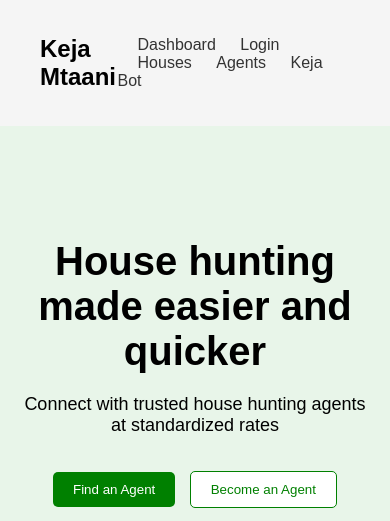
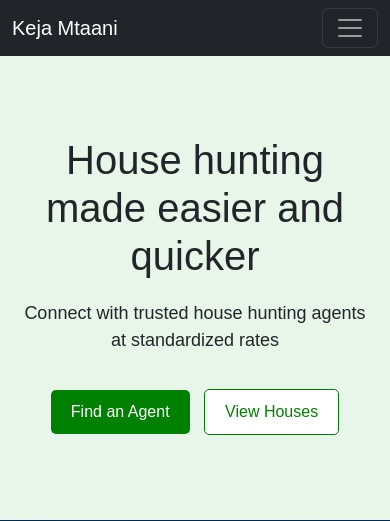
Before and after one commit to KihoroWangui/Keja-Mtaani, a Laravel app: page / in a window 390 px wide. Shown: the top 521 px of the page. Run offline with Laravel 12, Linux system fonts and the light colour scheme.

Commit message:
hamburger navbar

```diff
--- a/resources/views/welcome.blade.php
+++ b/resources/views/welcome.blade.php
@@ -3,6 +3,7 @@
 <head>
     <meta charset="UTF-8">
     <meta name="viewport" content="width=device-width, initial-scale=1.0">
+    <link href="https://cdn.jsdelivr.net/npm/bootstrap@5.3.3/dist/css/bootstrap.min.css" rel="stylesheet">
     <title>Keja Mtaani</title>
 
     <style>
@@ -77,7 +78,7 @@
         /* ================= HOW IT WORKS BACKGROUND ================= */
 
         section.section:nth-of-type(2) {
-            background-image: url('/images/section-background.webp');
+            background-image: url('/images/houses backgorund.png');
             background-size: cover;
             background-position: center;
             background-repeat: no-repeat;
@@ -137,17 +138,35 @@
 
     <!-- ================= NAVBAR ================= -->
 
-    <nav>
-        <h2>Keja Mtaani</h2>
 
-        <div>
-            <a href="<?= route('dashboard') ?>">Dashboard</a>
-            <a href="<?= route('auth') ?>">Login</a>
-            <a href="<?= route('houses') ?>">Houses</a>
-            <a href="<?= route('agents') ?>">Agents</a>
-            <a href="<?= route('bot') ?>">Keja Bot</a>
+<nav class="navbar navbar-expand-lg navbar-dark bg-dark">
+    <div class="container-fluid">
+
+        <h2 class="navbar-brand mb-0">Keja Mtaani</h2>
+
+        <!-- Hamburger button -->
+        <button class="navbar-toggler" type="button"
+                data-bs-toggle="collapse"
+                data-bs-target="#kejaNavbar"
+                aria-controls="kejaNavbar"
+                aria-expanded="false"
+                aria-label="Toggle navigation">
+
+            <span class="navbar-toggler-icon"></span>
+        </button>
+
+        <!-- Navigation links -->
+        <div class="collapse navbar-collapse" id="kejaNavbar">
+            <div class="navbar-nav ms-auto">
+                <a class="nav-link" href="<?= route('login') ?>">Login</a>
+                <a class="nav-link" href="<?= route('houses') ?>">Houses</a>
+                <a class="nav-link" href="<?= route('agents') ?>">Agents</a>
+                <a class="nav-link" href="<?= route('bot') ?>">Keja Bot</a>
+            </div>
         </div>
-    </nav>
+
+    </div>
+</nav>
 
     <!-- ================= HERO ================= -->
 
@@ -164,7 +183,7 @@
         </button>
 
         <button class="btn btn-secondary">
-            Become an Agent
+            View Houses
         </button>
 
     </section>
@@ -184,27 +203,15 @@
 
             <div class="step">
                 <h3>Hire</h3>
-                <p>Select a scout at a fixed rate</p>
+                <p>Select an agent at a fixed rate</p>
             </div>
 
             <div class="step">
                 <h3>View</h3>
-                <p>Visit houses with your scout</p>
+                <p>Visit houses with your agent</p>
             </div>
 
         </div>
-
-    </section>
-
-    <!-- ================= PRICING ================= -->
-
-    <section class="section pricing">
-
-        <h2>Transparent Pricing</h2>
-
-        <p>KSh 300 – Short distance</p>
-        <p>KSh 500 – Medium range</p>
-        <p>KSh 1000 – Full day</p>
 
     </section>
 
@@ -212,13 +219,13 @@
 
     <section class="section">
 
-        <h2>Ready to Find Your Next House?</h2>
+        <h2><strong>Ready to Find Your Next House?</strong></h2>
 
         <button class="btn btn-primary">
             Get Started
         </button>
         <button class="btn btn-primary">
-            Get Assistance from KejaBot
+            Get help
         </button>
 
     </section>
@@ -229,6 +236,6 @@
     <footer>
         <p>&copy; 2026 Keja Mtaani. All rights reserved.</p>
     </footer>
-
+<script src="https://cdn.jsdelivr.net/npm/bootstrap@5.3.3/dist/js/bootstrap.bundle.min.js"></script>
 </body>
 </html>
--- a/routes/web.php
+++ b/routes/web.php
@@ -16,13 +16,13 @@ Route::middleware('dashboard')->group(function () {
     Route::get('/dashboard/reports', [DashboardController::class, 'reports'])->name('dashboard.reports');
 });
 
-Route::get('/dashboard', function () {
-    return view('dashboard');
-})->middleware(['auth', 'verified'])->name('dashboard');
+Route::get('/login', function () {
+    return view('login');
+})->middleware(['login', 'verified'])->name('login');
 
-Route::get('auth', function () {
-    return view('auth');
-})->name('auth');
+Route::get('login', function () {
+    return view('login');
+})->name('login');
 
 Route::get('houses', function (){
     return view('houses');
```
Also changed, not shown: resources/views/agents.php (+25 -8 lines), resources/views/houses.php (+24 -8 lines), public/images/houses backgorund.png (added).
